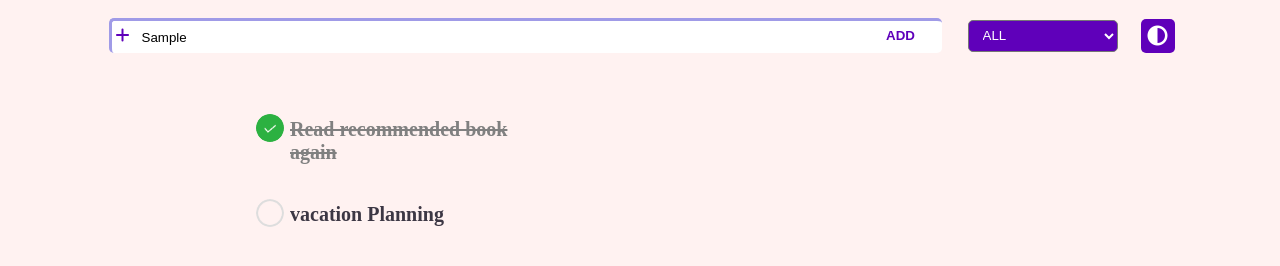
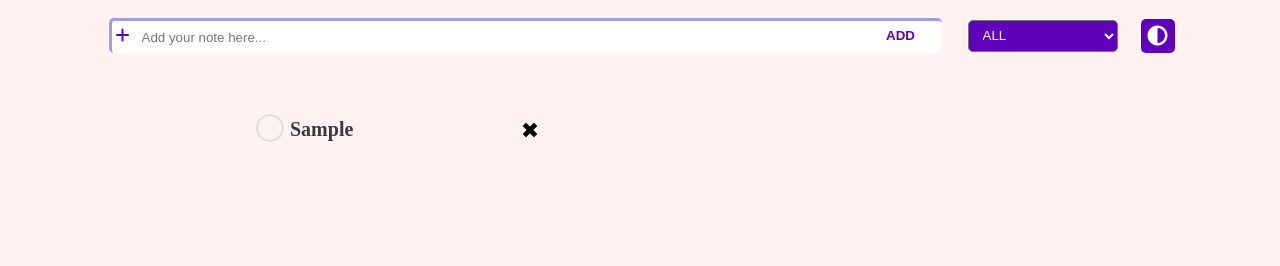
Before and after one commit to cheifath/TodoApp, a plain HTML site: page index.html in a window 1280 px wide. Both pictures are taken after typing "Sample" into the empty fields and a click on the button "ADD". Shown: the part 70-336 px from the top of the page. Drawn offline with Linux system fonts and the light colour scheme.

Commit message:
Add feature

```diff
--- a/index.html
+++ b/index.html
@@ -55,8 +55,8 @@
             <div class="hero-ops">
                 <div class="hero-items">
                     <ul class="items">
-                        <li class="checked">Read recommended book again</li>
-                        <li>vacation Planning</li>
+                        <!-- <li class="checked">Read recommended book again</li>
+                        <li>vacation Planning</li> -->
                     </ul>
                 </div>
             </div>
--- a/source.js
+++ b/source.js
@@ -28,16 +28,55 @@ icon.addEventListener('click',()=>{
         isLight=true;
     }
 
+});
+
+const bar = document.querySelector(".search-bar");
+const item = document.querySelector(".items");
+
+function addTask() {
+    if(bar.value===""){
+        alert("Please enter the text");
+    } else{
+        // item.value=bar.value;
+        let li = document.createElement("li"); //creating a new element dynamically
+        li.innerHTML = bar.value; //assigning the value of the input tag to the new element
+        item.appendChild(li); //adding the new element to a particular location
+
+        let span = document.createElement("span");
+        span.innerHTML= "&#10006";
+        li.appendChild(span);
+    }
+    saveTask();
+    //by calling this function the data is stored inside local os
+    bar.value=""; // setting the  input box value to null after the entry
+}
+
+function saveTask(){ //saving the entered text into local storage
+    localStorage.setItem("data",item.innerHTML);
+    //localStorage is the keyword associated with storing on local os
+    //setItem is also a keyword used to store or it put the data to local os
+    //"data" is the keyword like an id which is unique
+    //item.innerHTML is the element which is to be stored
+}
+
+function showtask(){ //show the saved data even if we refresh the website
+    item.innerHTML = localStorage.getItem("data");
+    //getItem is a keyword used to fetch the data we stored earlier without this the data is only stored cannot be seen
+}
+showtask();
+//by callling the this function which is defned to fetch the data stored in local system it has to be called outside of the functions
+
+item.addEventListener("click", function(e) { //adding event listener to the lists on click then creating a function with object
+
+    if(e.target.tagName==="LI"){
+        e.target.classList.toggle("checked");
+        //target is used to access the specified elements
+        //classList is a class which is styled in css
+        //toggle is used to toggle on and off the style sheet in this case
+        saveTask();
+        //saving the changes made
+    } else if(e.target.tagName==="SPAN"){
+        e.target.classList.remove();
+    }
+
 })
-
-// //line-through
-// checkBoxes.forEach(checkbox => {
-//     checkbox.addEventListener('change', ()=> {
-//         const label = document.querySelector(`label[for="${checkbox.id}"]`);
-//         if (checkbox.checked) {
-//             label.style.textDecoration = 'line-through';
-//         } else {
-//             label.style.textDecoration='none';
-//         }
-//     });
-// });
--- a/style.css
+++ b/style.css
@@ -66,6 +66,7 @@ body {
     color: #5F00BA;
     transform: translateY(-50%);
     background: transparent;
+    cursor: pointer;
 }
 
 #add-button:hover {
@@ -181,3 +182,16 @@ ul li.checked::before {
     color: grey;
     background-image: url(images/checked.png);
 }
+
+ul li span {
+    position: absolute;
+    right: 0;
+    top: 5px;
+    width: 40px;
+    height: 40px;
+    font-size: 22px;
+    color: black;
+    line-height: 40px;
+    text-align: center;
+    border-radius: 50%;
+}
```
